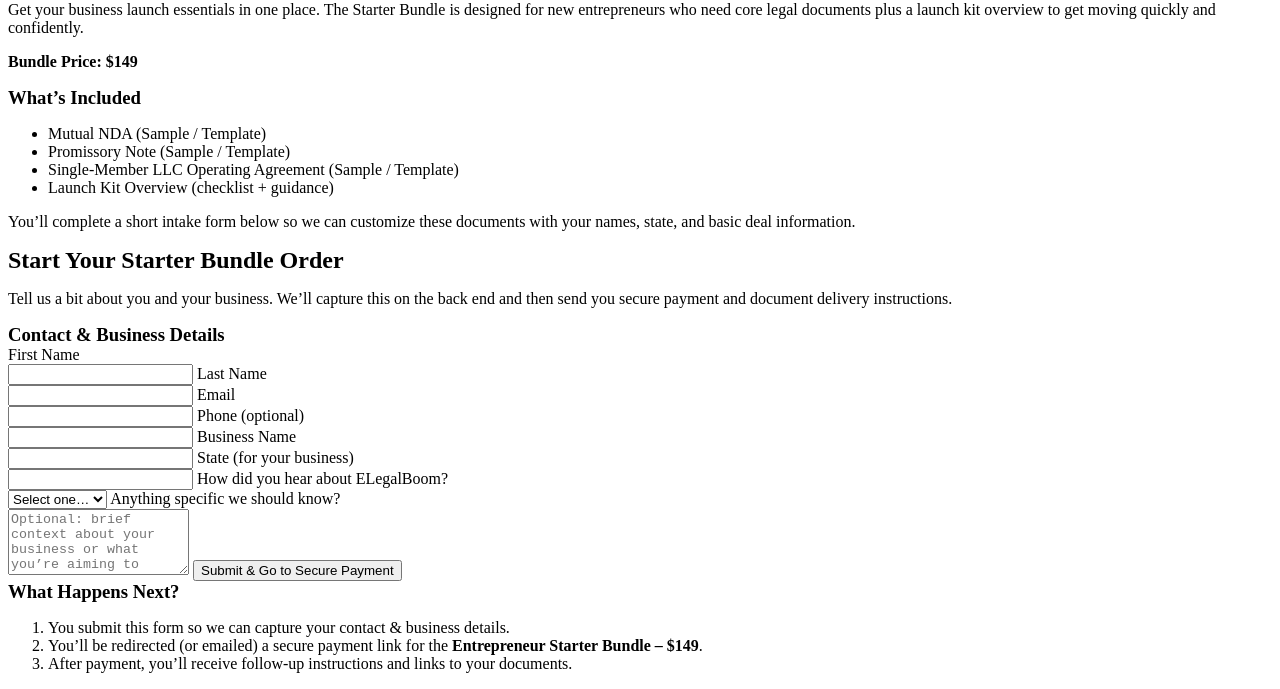
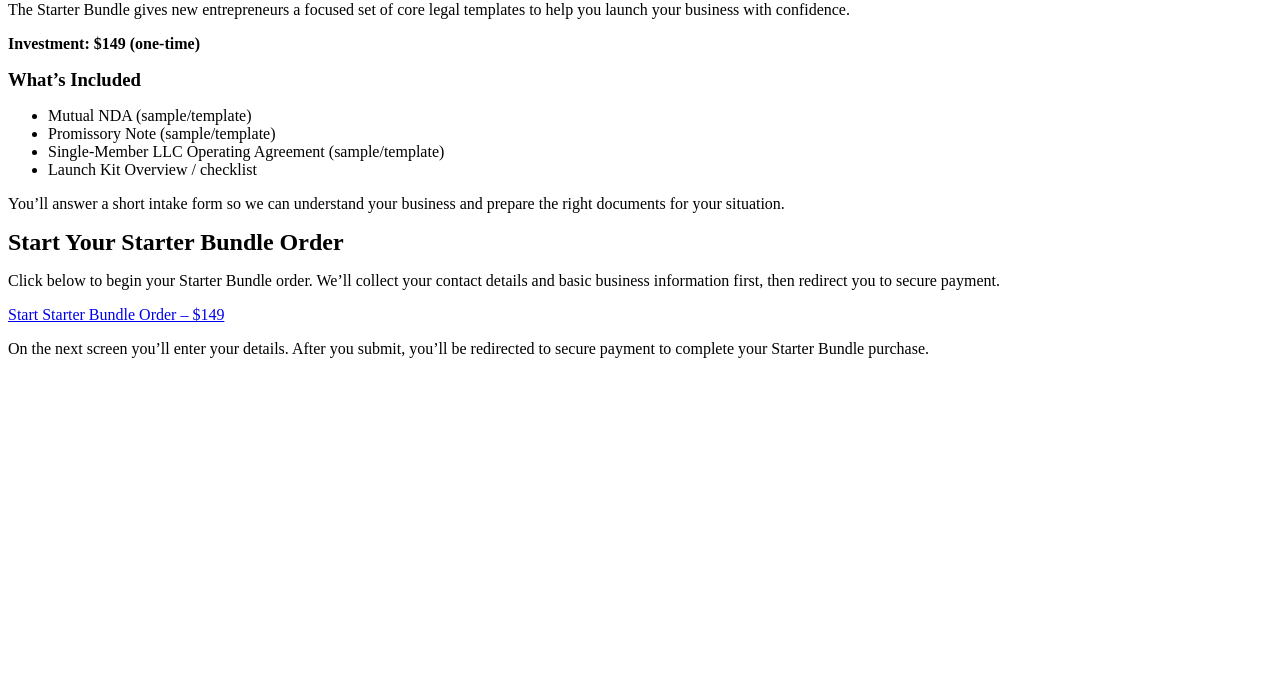
Before and after one commit to Lean4me2025/elegalboom, a plain HTML site: page bundle.html in a window 1280 px wide. Shown: the part 136-825 px from the top of the page. After the commit the page ends 800 px from the top, so only its background shows below. Drawn offline with Linux system fonts and the light colour scheme.

Commit message:
Refine content and structure in bundle.html
Updated text and structure for clarity and conciseness in the Starter Bundle section.

```diff
--- a/bundle.html
+++ b/bundle.html
@@ -6,8 +6,6 @@
   <link rel="stylesheet" href="style.css" />
 </head>
 <body>
-
-  <!-- Site Header + Nav -->
   <header class="site-header">
     <h1 class="site-title">ELegalBoom</h1>
     <nav class="main-nav">
@@ -17,139 +15,52 @@
       <a href="tier2.html">Tier 2</a>
       <a href="tier3.html">Tier 3</a>
       <a href="bundle.html" class="active">Starter Bundle</a>
-      <a href="preview.html">Document Preview</a>
+      <a href="preview.html">Preview</a>
     </nav>
   </header>
 
   <main class="page-content">
-    <!-- Page heading -->
     <section class="hero-section">
       <h2>Entrepreneur Starter Bundle</h2>
       <p>
-        Get your business launch essentials in one place. The Starter Bundle is
-        designed for new entrepreneurs who need core legal documents plus a
-        launch kit overview to get moving quickly and confidently.
+        The Starter Bundle gives new entrepreneurs a focused set of core legal
+        templates to help you launch your business with confidence.
       </p>
-      <p><strong>Bundle Price: $149</strong></p>
+      <p><strong>Investment: $149 (one-time)</strong></p>
     </section>
 
-    <!-- What’s included -->
     <section class="bundle-details">
       <h3>What’s Included</h3>
       <ul>
-        <li>Mutual NDA (Sample / Template)</li>
-        <li>Promissory Note (Sample / Template)</li>
-        <li>Single-Member LLC Operating Agreement (Sample / Template)</li>
-        <li>Launch Kit Overview (checklist + guidance)</li>
+        <li>Mutual NDA (sample/template)</li>
+        <li>Promissory Note (sample/template)</li>
+        <li>Single-Member LLC Operating Agreement (sample/template)</li>
+        <li>Launch Kit Overview / checklist</li>
       </ul>
       <p>
-        You’ll complete a short intake form below so we can customize these
-        documents with your names, state, and basic deal information.
+        You’ll answer a short intake form so we can understand your business and
+        prepare the right documents for your situation.
       </p>
     </section>
 
-    <!-- Order / Intake Form (specific to Starter Bundle) -->
     <section class="order-section">
       <h2>Start Your Starter Bundle Order</h2>
       <p>
-        Tell us a bit about you and your business. We’ll capture this on the
-        back end and then send you secure payment and document delivery
-        instructions.
+        Click below to begin your Starter Bundle order. We’ll collect your
+        contact details and basic business information first, then redirect you
+        to secure payment.
       </p>
 
-      <form
-        id="starter-bundle-order-form"
-        class="order-form"
-        action="YOUR_WEB_APP_URL_HERE"
-        method="POST"
-      >
-        <!-- Hidden fields: identify the package -->
-        <input type="hidden" name="packageId" value="starter_bundle" />
-        <input
-          type="hidden"
-          name="packageName"
-          value="Entrepreneur Starter Bundle"
-        />
-        <input type="hidden" name="packagePrice" value="149" />
+      <a href="orders.html?packageId=bundle"
+         class="primary-button">
+        Start Starter Bundle Order – $149
+      </a>
 
-        <h3>Contact &amp; Business Details</h3>
-
-        <label>
-          First Name<br />
-          <input type="text" name="firstName" required />
-        </label>
-
-        <label>
-          Last Name<br />
-          <input type="text" name="lastName" required />
-        </label>
-
-        <label>
-          Email<br />
-          <input type="email" name="email" required />
-        </label>
-
-        <label>
-          Phone (optional)<br />
-          <input type="tel" name="phone" />
-        </label>
-
-        <label>
-          Business Name<br />
-          <input type="text" name="businessName" />
-        </label>
-
-        <label>
-          State (for your business)<br />
-          <input type="text" name="state" maxlength="2" />
-        </label>
-
-        <label>
-          How did you hear about ELegalBoom?<br />
-          <select name="hearAbout">
-            <option value="">Select one…</option>
-            <option value="Referral">Referral</option>
-            <option value="Social Media">Social Media</option>
-            <option value="Event">Event</option>
-            <option value="Search">Search</option>
-            <option value="Other">Other</option>
-          </select>
-        </label>
-
-        <label>
-          Anything specific we should know?<br />
-          <textarea
-            name="notes"
-            rows="4"
-            placeholder="Optional: brief context about your business or what you’re aiming to protect."
-          ></textarea>
-        </label>
-
-        <button type="submit" class="primary-button">
-          Submit &amp; Go to Secure Payment
-        </button>
-      </form>
-    </section>
-
-    <!-- What happens next section -->
-    <section class="next-steps">
-      <h3>What Happens Next?</h3>
-      <ol>
-        <li>
-          You submit this form so we can capture your contact &amp; business
-          details.
-        </li>
-        <li>
-          You’ll be redirected (or emailed) a secure payment link for the
-          <strong>Entrepreneur Starter Bundle – $149</strong>.
-        </li>
-        <li>
-          After payment, you’ll receive follow-up instructions and links to your
-          documents.
-        </li>
-      </ol>
+      <p class="redirect-note">
+        On the next screen you’ll enter your details. After you submit, you’ll
+        be redirected to secure payment to complete your Starter Bundle purchase.
+      </p>
     </section>
   </main>
-
 </body>
 </html>
```
